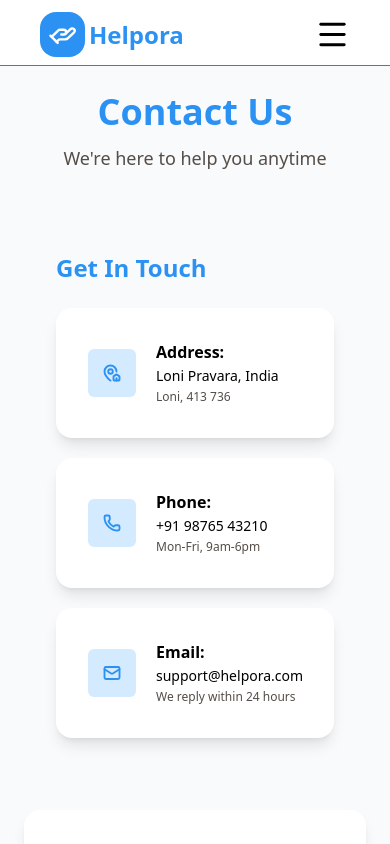
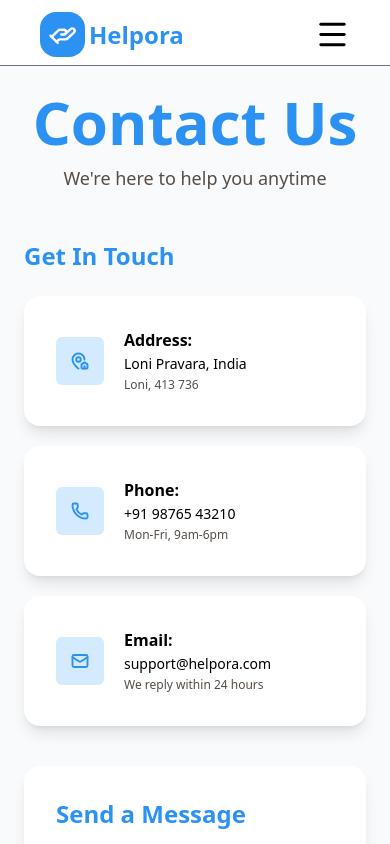
Before and after one commit to siddhikharde/ICP12-Group-Project-FullStack-Helpora, a React (Vite) app in the folder client/: page /contact in a window 390 px wide. Shown: the top 844 px of the page. Built offline with nearby package versions, Linux system fonts and the light colour scheme.

Commit message:
basic changes added

```diff
--- a/client/src/views/Contact.jsx
+++ b/client/src/views/Contact.jsx
@@ -32,7 +32,7 @@ setFormData({
     <div className="min-h-screen bg-gray-50 px-6 py-16">
 
       <div className="text-center mb-12 mt-7">
-        <h1 className="text-4xl font-bold text-[#2b92f3] mb-3">
+        <h1 className="text-6xl font-bold text-[#2b92f3] mb-3">
           Contact Us
         </h1>
         <p className="text-[#554d47] text-lg">
@@ -41,7 +41,7 @@ setFormData({
       </div>
 
       <div className="max-w-full  md:px-10 mx-auto flex  flex-col md:flex-row  gap-10">
-        <div className=" p-8 h-auto rounded-2xl md:w-1/2 w-full">
+        <div className=" md:p-8 h-auto rounded-2xl md:w-1/2 w-full">
           <h2 className="text-2xl font-semibold text-[#2b92f3] mb-6">
             Get In Touch
           </h2>
```
